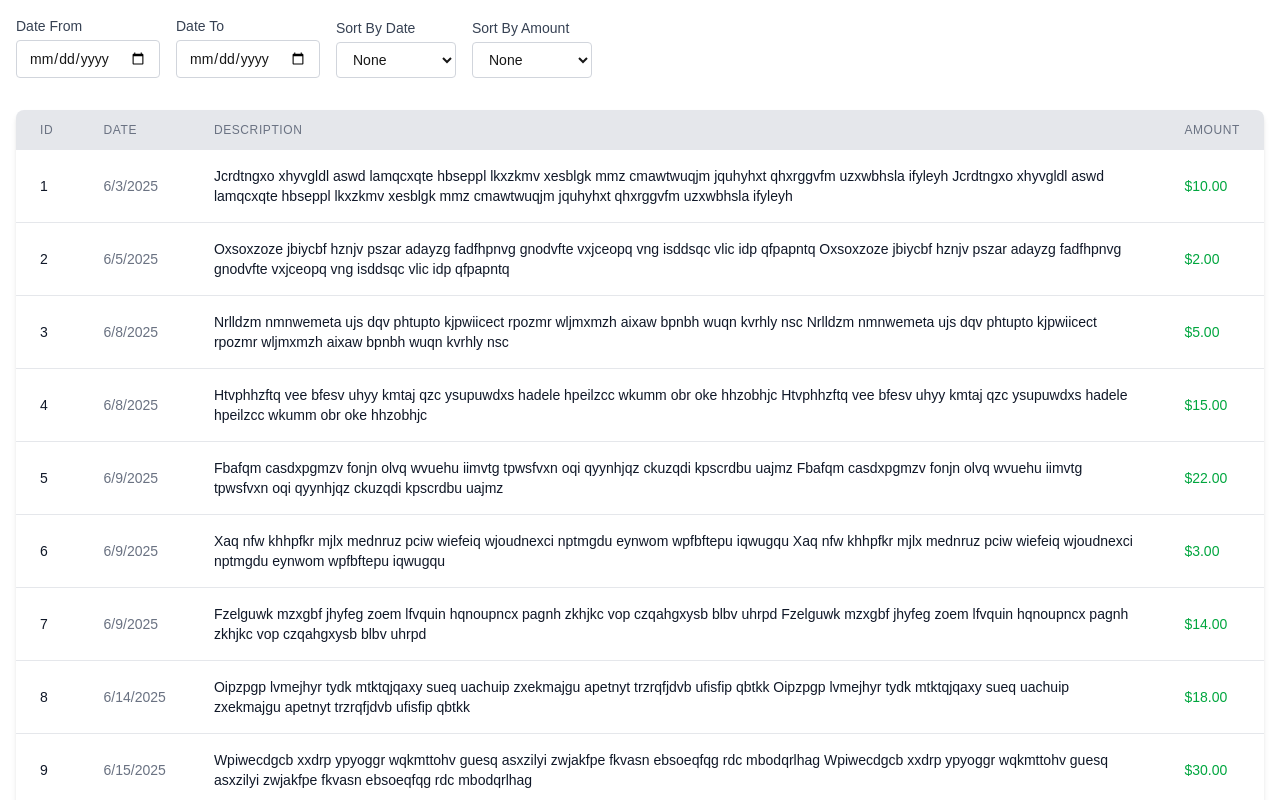
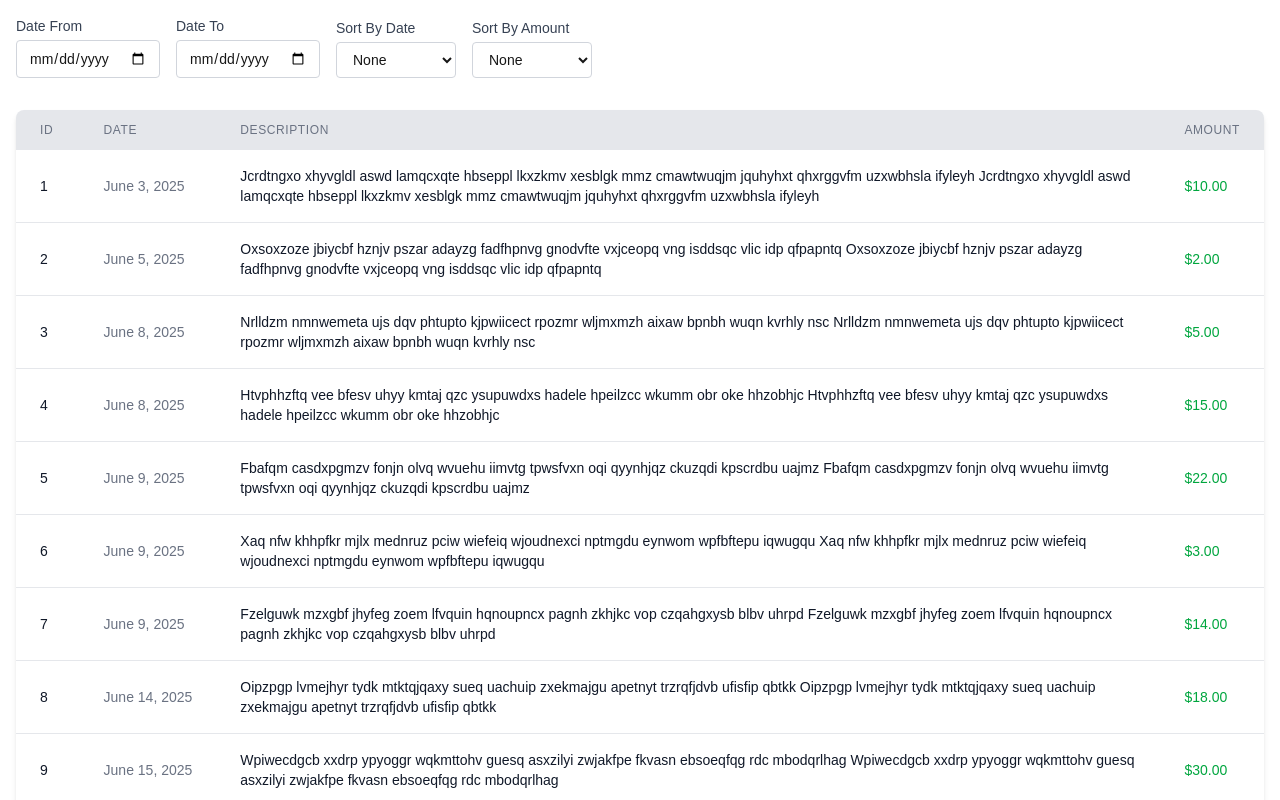
Before and after one commit to diegoot/payment-transaction-dashboard, a Next.js app: page / in a window 1280 px wide. Shown: the top 800 px of the page. Built offline with nearby package versions, Linux system fonts and the light colour scheme.

Commit message:
Display dates in UTC tz

```diff
--- a/src/app/dashboard/TransactionList.tsx
+++ b/src/app/dashboard/TransactionList.tsx
@@ -114,7 +114,7 @@ const TransactionList = ({ dateFrom, dateTo, dateOrder, amountOrder }: Transacti
                                     {transaction.id}
                                 </td>
                                 <td className="px-6 py-4 whitespace-nowrap text-sm text-gray-500">
-                                    {new Date(transaction.date).toLocaleDateString()}
+                                    {new Date(transaction.date).toLocaleDateString('en-US', { timeZone: 'UTC',   year: 'numeric', month: 'long', day: 'numeric' })}
                                 </td>
                                 <td className="px-6 py-4 text-sm text-gray-900">
                                     {transaction.description}
@@ -141,7 +141,7 @@ const TransactionList = ({ dateFrom, dateTo, dateOrder, amountOrder }: Transacti
                             </span>
                         </div>
                         <div className="text-sm text-gray-500 mb-2">
-                            {new Date(transaction.date).toLocaleDateString()}
+                            {new Date(transaction.date).toLocaleDateString('en-US', { timeZone: 'UTC',   year: 'numeric', month: 'long', day: 'numeric' })}
                         </div>
                         <div className="text-sm text-gray-900">
                             {transaction.description}
```
